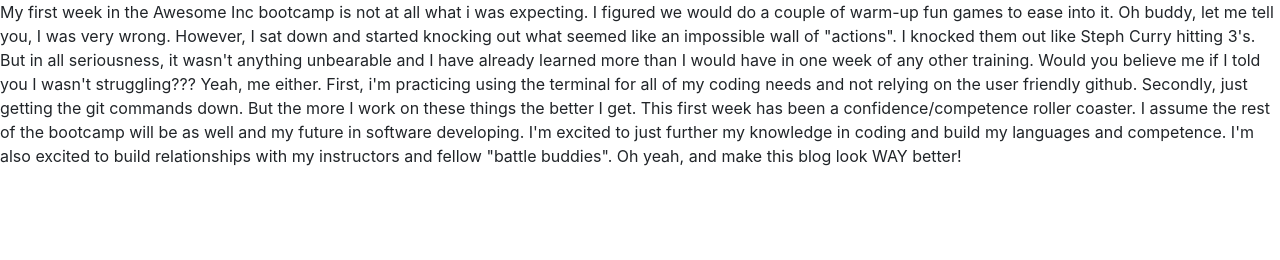
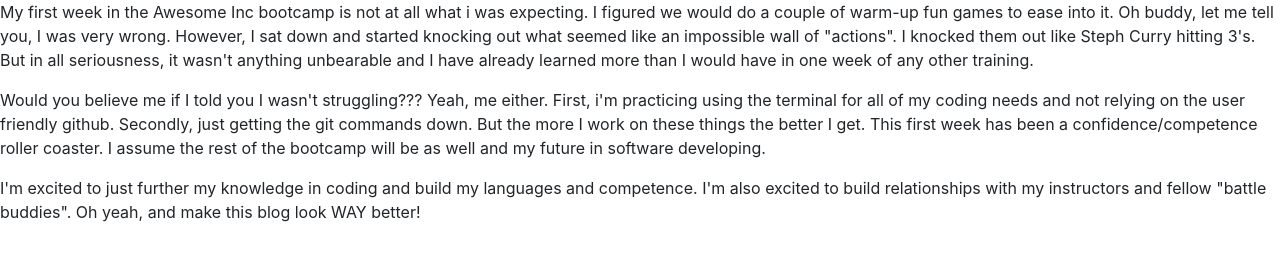
Before and after one commit to AustinC9/AustinC9.github.io, a plain HTML site: page index.html in a window 1280 px wide. Drawn offline with nearby package versions, Linux system fonts and the light colour scheme.

Commit message:
paragraphs

```diff
--- a/index.html
+++ b/index.html
@@ -11,9 +11,9 @@
     <link rel="stylesheet" href="https://stackpath.bootstrapcdn.com/bootstrap/4.3.1/css/bootstrap.min.css" integrity="sha384-ggOyR0iXCbMQv3Xipma34MD+dH/1fQ784/j6cY/iJTQUOhcWr7x9JvoRxT2MZw1T" crossorigin="anonymous">
   </head>
   <body>
- <text> My first week in the Awesome Inc bootcamp is not at all what i was expecting. I figured we would do a couple of warm-up fun games to ease into it. Oh buddy, let me tell you, I was very wrong. However, I sat down and started knocking out what seemed like an impossible wall of "actions". I knocked them out like Steph Curry hitting 3's. But in all seriousness, it wasn't anything unbearable and I have already learned more than I would have in one week of any other training.</text>
- <text> Would you believe me if I told you I wasn't struggling??? Yeah, me either. First, i'm practicing using the terminal for all of my coding needs and not relying on the user friendly github. Secondly, just getting the git commands down. But the more I work on these things the better I get. This first week has been a confidence/competence roller coaster. I assume the rest of the bootcamp will be as well and my future in software developing.</text>
- <text> I'm excited to just further my knowledge in coding and build my languages and competence. I'm also excited to build relationships with my instructors and fellow "battle buddies". Oh yeah, and make this blog look WAY better! </text>
+ <p> My first week in the Awesome Inc bootcamp is not at all what i was expecting. I figured we would do a couple of warm-up fun games to ease into it. Oh buddy, let me tell you, I was very wrong. However, I sat down and started knocking out what seemed like an impossible wall of "actions". I knocked them out like Steph Curry hitting 3's. But in all seriousness, it wasn't anything unbearable and I have already learned more than I would have in one week of any other training.</p>
+ <p> Would you believe me if I told you I wasn't struggling??? Yeah, me either. First, i'm practicing using the terminal for all of my coding needs and not relying on the user friendly github. Secondly, just getting the git commands down. But the more I work on these things the better I get. This first week has been a confidence/competence roller coaster. I assume the rest of the bootcamp will be as well and my future in software developing.</p>
+ <p> I'm excited to just further my knowledge in coding and build my languages and competence. I'm also excited to build relationships with my instructors and fellow "battle buddies". Oh yeah, and make this blog look WAY better! </p>
  <!-- Optional JavaScript -->
     <!-- jQuery first, then Popper.js, then Bootstrap JS -->
     <script src="https://code.jquery.com/jquery-3.3.1.slim.min.js" integrity="sha384-q8i/X+965DzO0rT7abK41JStQIAqVgRVzpbzo5smXKp4YfRvH+8abtTE1Pi6jizo" crossorigin="anonymous"></script>
```
